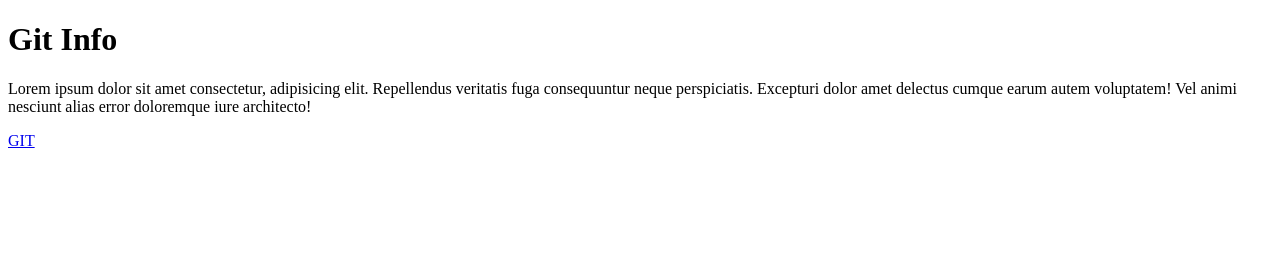
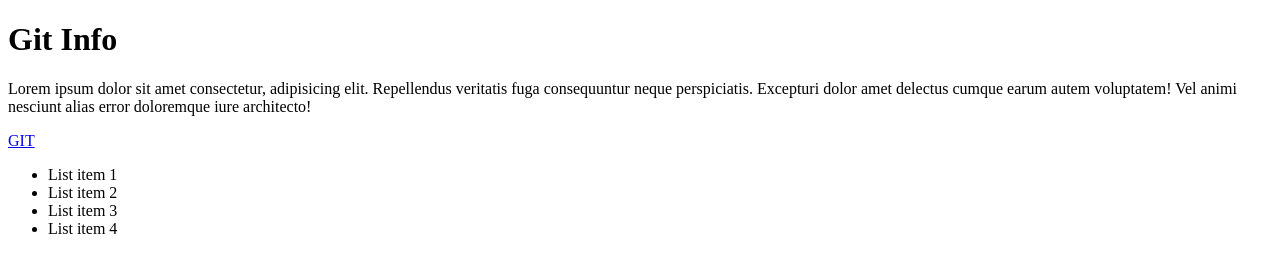
Before and after one commit to martialkobs/git-tutorial, a plain HTML site: page index.html in a window 1280 px wide. Drawn offline with Linux system fonts and the light colour scheme.

Commit message:
Added list items

```diff
--- a/index.html
+++ b/index.html
@@ -9,5 +9,11 @@
     <h1>Git Info</h1>
     <p>Lorem ipsum dolor sit amet consectetur, adipisicing elit. Repellendus veritatis fuga consequuntur neque perspiciatis. Excepturi dolor amet delectus cumque earum autem voluptatem! Vel animi nesciunt alias error doloremque iure architecto!</p>
     <a href="#">GIT</a>
+    <ul>
+        <li>List item 1</li>
+        <li>List item 2</li>
+        <li>List item 3</li>
+        <li>List item 4</li>
+    </ul>
 </body>
 </html>
```
